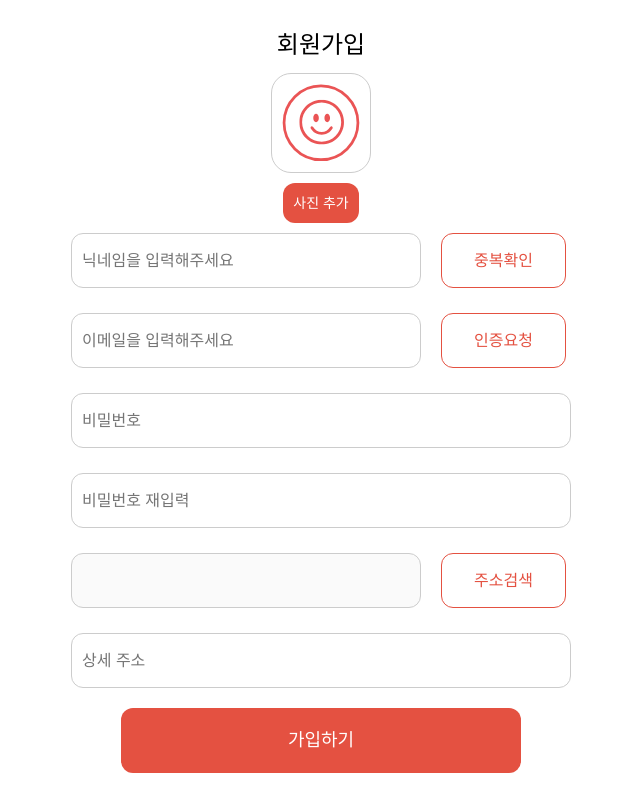
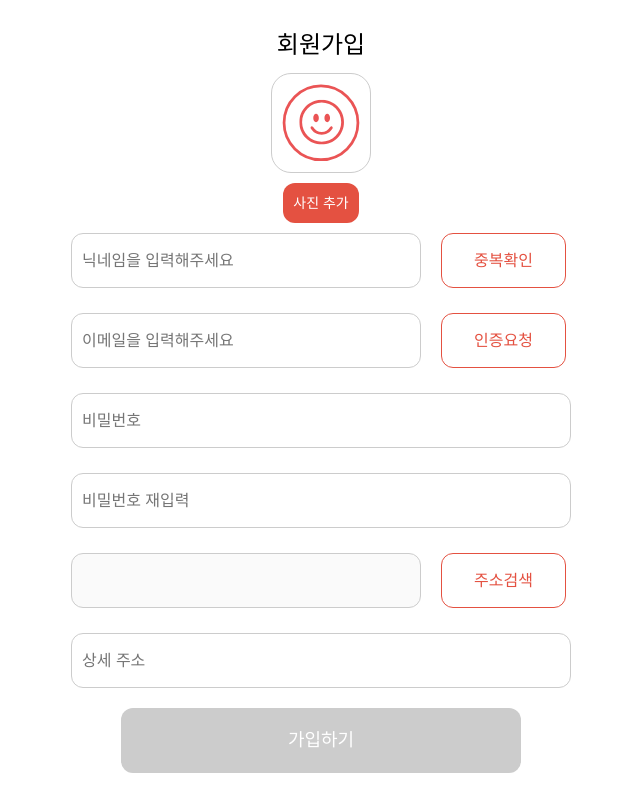
Before and after one commit to Foodlier/zb-foodlier, a React (Vite) app in the folder frontend/: page /register in a window 1280 px wide. Shown: the whole page, without its empty margins (319-959 px from the left). Built offline with nearby package versions, Linux system fonts and the light colour scheme; a web font is replaced by a local one.

Commit message:
Feat: 회원가입 버튼 동적 변경

```diff
--- a/frontend/src/pages/auth/RegisterPage.tsx
+++ b/frontend/src/pages/auth/RegisterPage.tsx
@@ -1,4 +1,4 @@
-import { ChangeEvent, useState, useRef } from 'react'
+import { ChangeEvent, useState, useRef, useEffect } from 'react'
 import DaumPostcode from 'react-daum-postcode'
 import { rest } from 'msw'
 import * as S from '../../styles/auth/RegisterPage.styled'
@@ -53,11 +53,12 @@ const Register = () => {
 
   /*
     폼 유효성 검사 결과에 따른 버튼 활성화 상태
+    정규식은 개발 단계이므로 간단하게 작성하였습니다.
   */
-  // const [isFormValid] = useState(false)
+  const [isFormValid, setIsFormValid] = useState(false)
 
   const validateNickname = (nickname: string) => {
-    const nicknameRegex = /^[가-힣a-zA-Z0-9]{4,10}$/
+    const nicknameRegex = /^[a-zA-Z0-9]{4,}$/
     return nicknameRegex.test(nickname)
   }
 
@@ -67,7 +68,7 @@ const Register = () => {
   }
 
   const validatePassword = (password: string) => {
-    const passwordRegex = /^[A-Za-z0-9!@#$%^&*()_+{}[\]:;<>,.?~\\-]{8,16}$/
+    const passwordRegex = /^[a-zA-Z0-9]{4,}$/
     return passwordRegex.test(password)
   }
 
@@ -131,7 +132,7 @@ const Register = () => {
       if (!validateNickname(value)) {
         setFormErrors({
           ...formErrors,
-          [name]: '4~10자의 한글, 영문, 숫자만 사용 가능합니다.',
+          [name]: '4~16자의 영문, 숫자를 사용하세요.',
         })
       }
     } else if (name === 'email') {
@@ -145,7 +146,7 @@ const Register = () => {
       if (!validatePassword(value)) {
         setFormErrors({
           ...formErrors,
-          [name]: '8~16자의 영문, 숫자, 특수문자를 사용하세요.',
+          [name]: '4~16자의 영문, 숫자를 사용하세요.',
         })
       }
     } else if (name === 'passwordCheck') {
@@ -172,11 +173,28 @@ const Register = () => {
     }
   }
 
+  // 입력값 여부에 따라 버튼 활성화 상태 변경
+  useEffect(() => {
+    if (
+      formData.nickname !== '' &&
+      formData.email !== '' &&
+      formData.password !== '' &&
+      formData.passwordCheck !== '' &&
+      formData.address !== '' &&
+      formData.detailAddress !== ''
+    ) {
+      setIsFormValid(true)
+    } else {
+      setIsFormValid(false)
+    }
+  }, [formData])
+
   /*
     회원가입 폼 제출 이벤트
   */
   const handleSubmit = async (e: React.FormEvent) => {
     e.preventDefault()
+    console.log(formErrors)
     try {
       // 회원가입 API 엔드포인트
       const endpoint = '/auth/signup'
@@ -313,7 +331,13 @@ const Register = () => {
             onChange={handleChange}
           />
           <S.ErrorMessage>{formErrors.detailAddress}</S.ErrorMessage>
-          <S.ConfirmButton type="submit">가입하기</S.ConfirmButton>
+          {isFormValid ? (
+            <S.ConfirmButton type="submit" disabled>
+              가입하기
+            </S.ConfirmButton>
+          ) : (
+            <S.DisabledButton type="button">가입하기</S.DisabledButton>
+          )}
         </S.Form>
       </S.Container>
     </>
```
